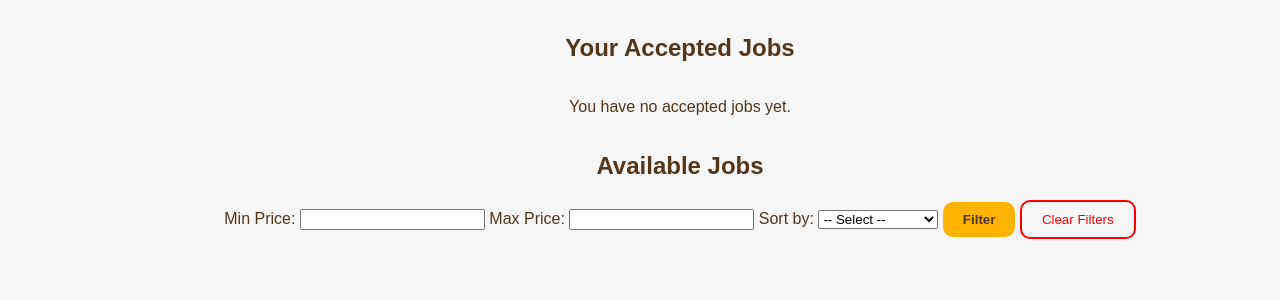
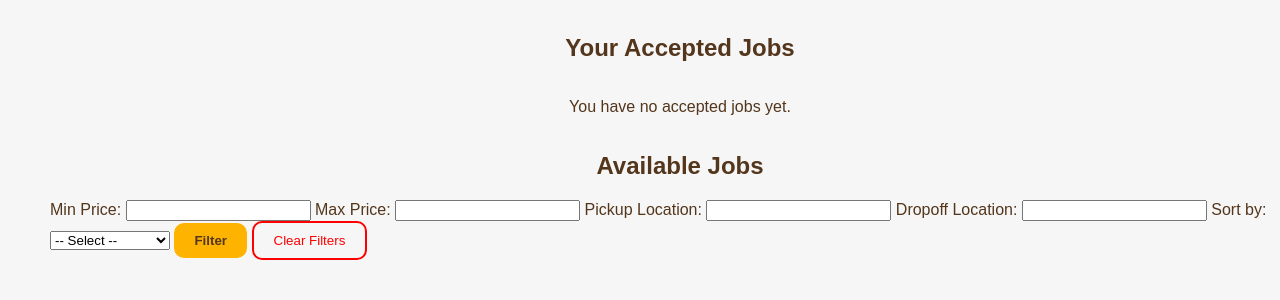
Before and after one commit to aleesssa/BeeBuzz, a Flask app: page /request/jobs in a window 1280 px wide; the page is wider, and only the part inside the window is pictured. Shown: the part 173-473 px from the top of that part. Run offline with Flask 3, Linux system fonts and the light colour scheme; data that the repository does not hold is empty.

Commit message:
added filter for location

```diff
--- a/templates/job.html
+++ b/templates/job.html
@@ -44,6 +44,13 @@
         <label for="max_price">Max Price:</label>
         <input type="number" name="max_price" step="0.01" value="{{ request.args.get('max_price', '') }}">
 
+        <label for="pickup_location">Pickup Location:</label>
+        <input type="text" name="pickup_location" value="{{ request.args.get('pickup_location', '') }}">
+
+        <label for="dropoff_location">Dropoff Location:</label>
+        <input type="text" name="dropoff_location" value="{{ request.args.get('dropoff_location', '') }}">
+
+
         <label for="sort_by">Sort by:</label>
         <select name="sort_by">
             <option value="">-- Select --</option>
```
